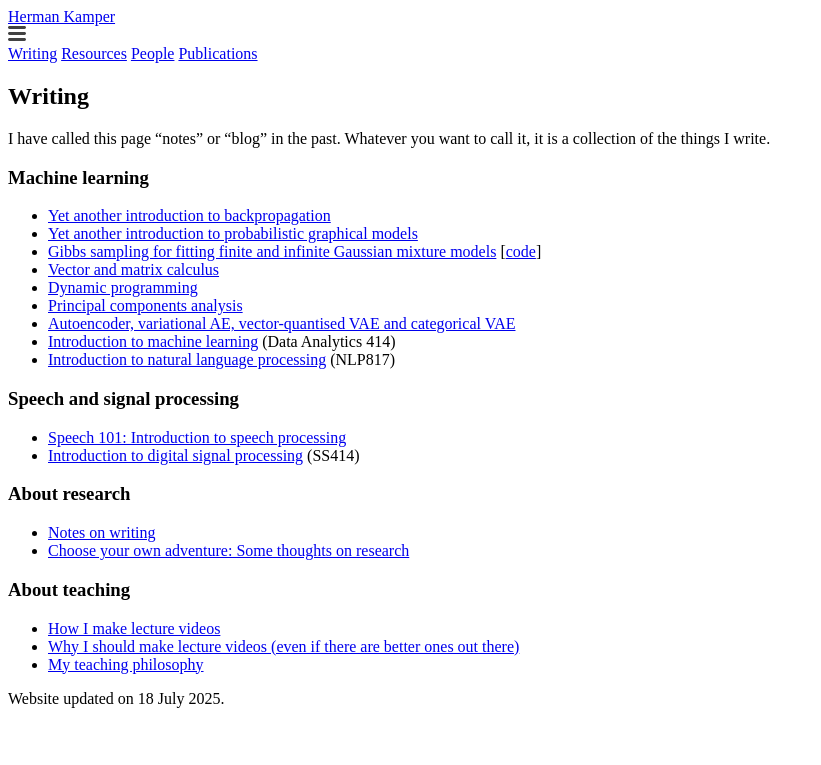
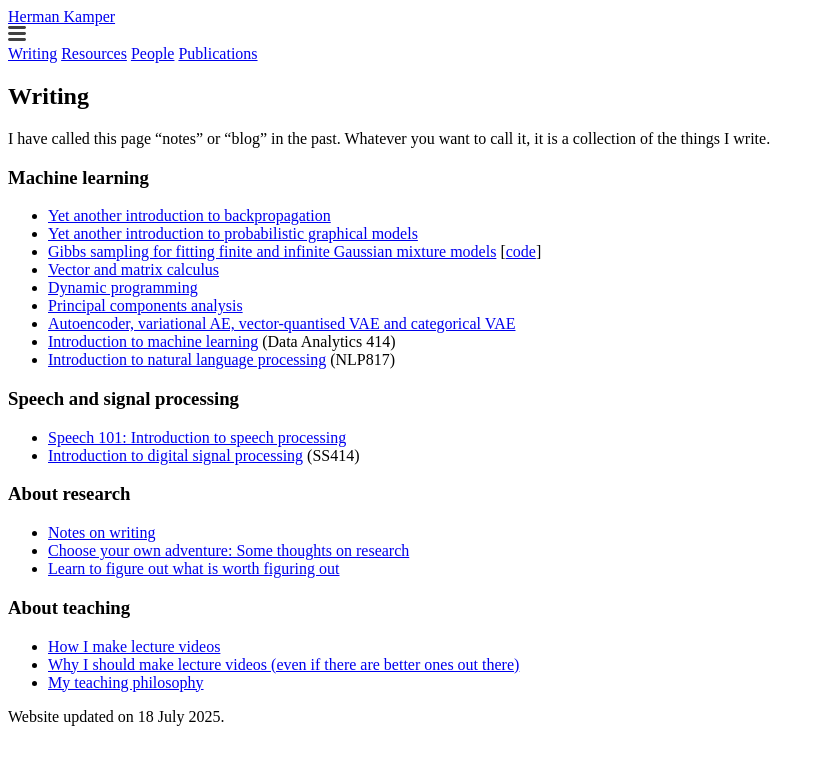
Before and after one commit to kamperh/kamperh.github.io, a Jekyll site: the page built from writing.md, in a window 1280 px wide. Shown: the top 765 px of the page, without its empty margins (0-821 px from the left). Built offline with Jekyll 4.4.1, drawn with Linux system fonts in a browser that asks for light colours; a style sheet for code colours, icons or effects is not loaded.

Commit message:
Update writing.md

```diff
--- a/writing.md
+++ b/writing.md
@@ -34,7 +34,7 @@
 
 - [Notes on writing](/notes/writing)
 - [Choose your own adventure: Some thoughts on research]({% post_url 2025-05-16-research-thoughts %})
-
+- [Learn to figure out what is worth figuring out]({% post_url 2025-06-20-knowing-what-to-learn %})
 
 ### About teaching
 
```
